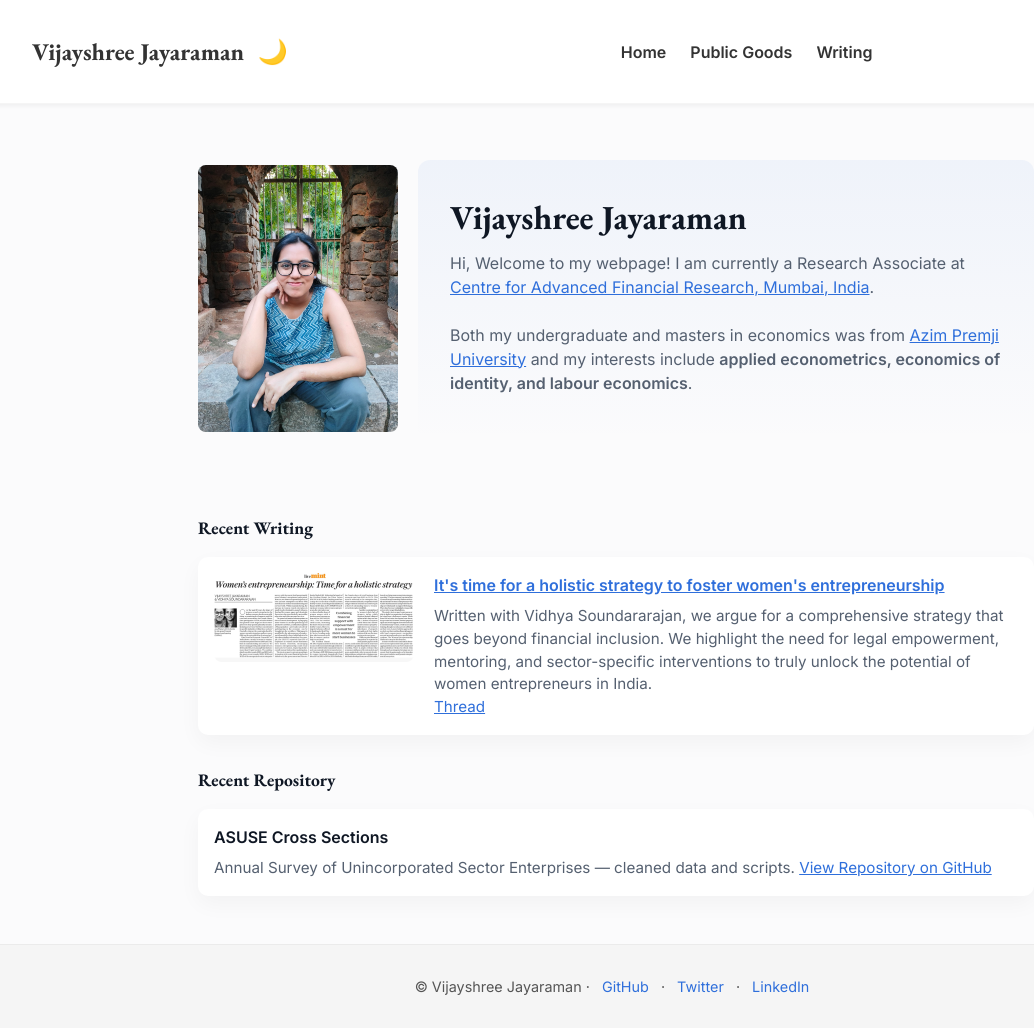
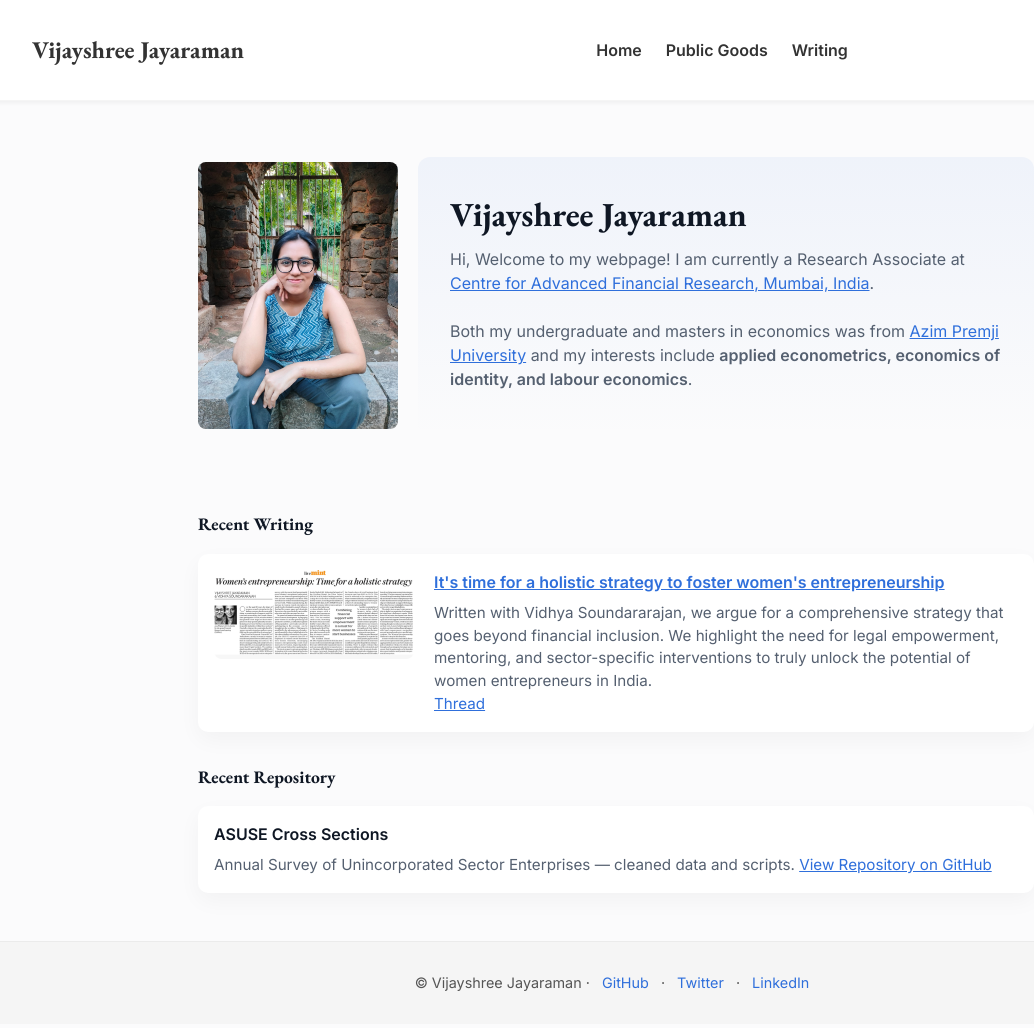
Before and after one commit to vijayshree-jayaraman/vijayshree-jayaraman.github.io, a Jekyll site: the page built from index.md, in a window 1280 px wide and 1028 px high. Shown: the whole window, without its empty margins (24-1058 px from the left). Built offline with Jekyll 4.4.1, drawn with Linux system fonts in a browser that asks for light colours.

Commit message:
Update default.html

```diff
--- a/_layouts/default.html
+++ b/_layouts/default.html
@@ -182,7 +182,7 @@
     <div class="container nav-container">
       <div class="brand-theme">
         <a class="brand" href="{{ '/' | relative_url }}">{{ site.title }}</a>
-        <button id="theme-toggle" class="icon-btn" aria-label="Toggle dark mode">🌙</button>
+        <!--<button id="theme-toggle" class="icon-btn" aria-label="Toggle dark mode">🌙</button>-->
       </div>
 
       <nav id="site-nav" class="site-nav" role="navigation" aria-label="Primary Navigation">
```
